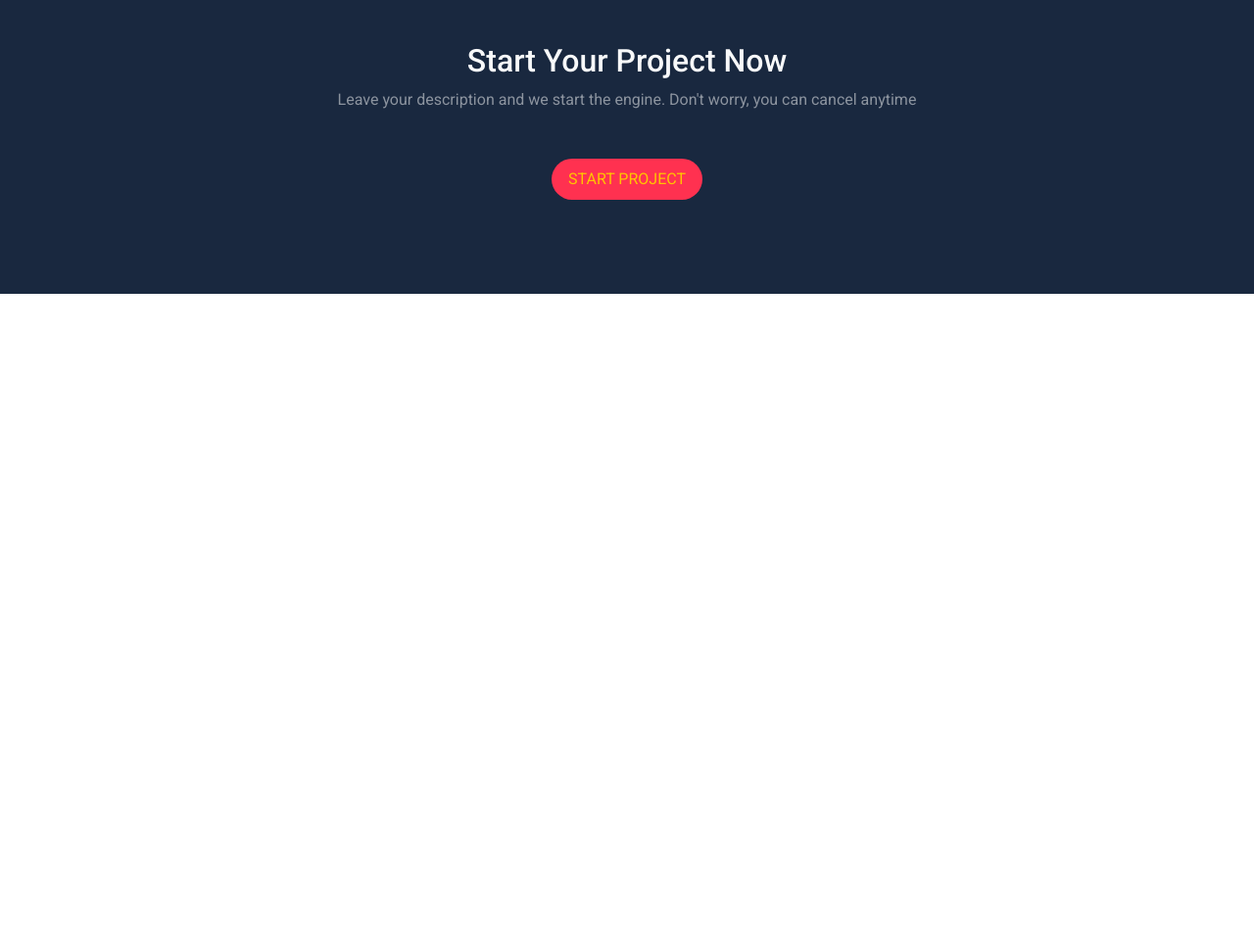
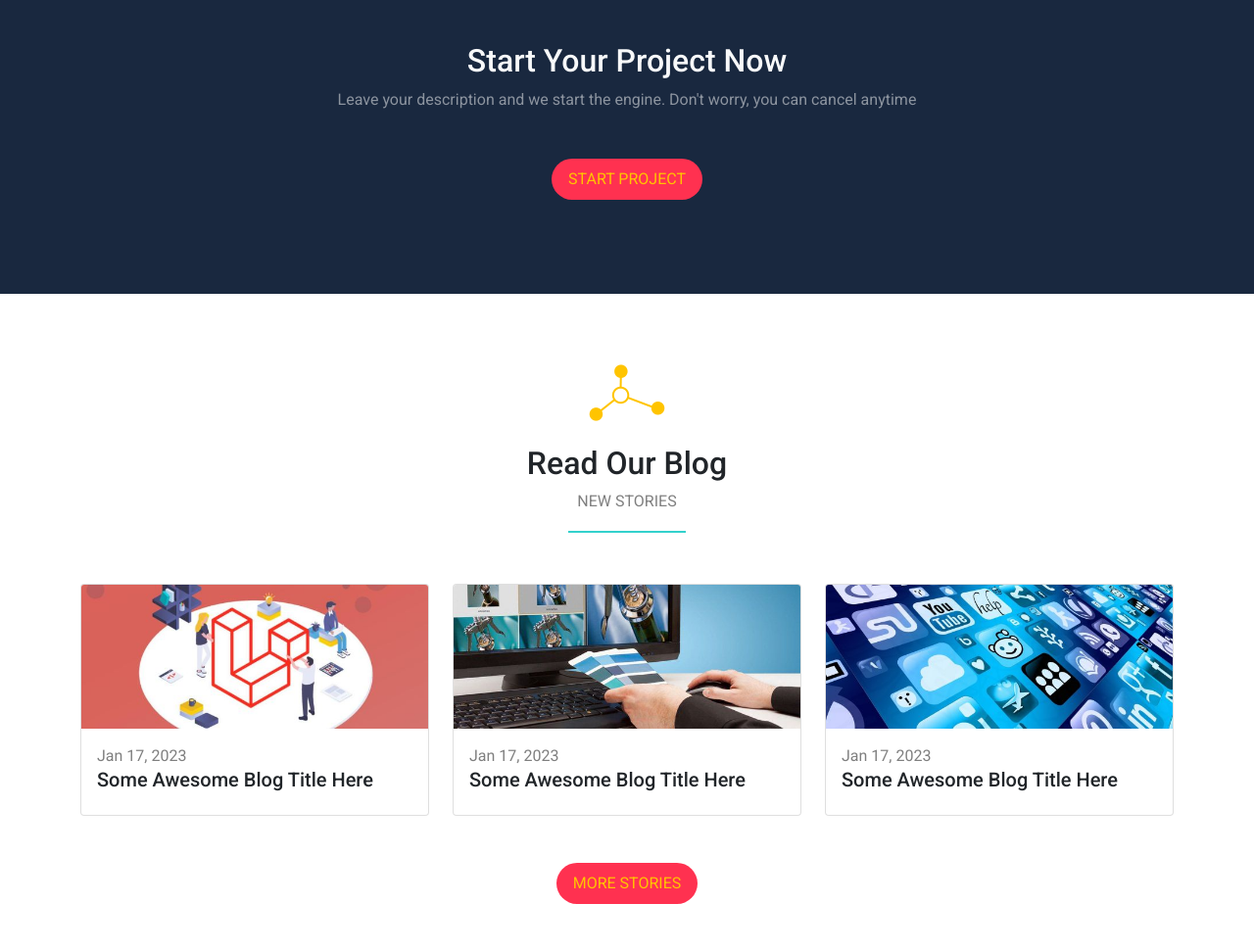
Before and after one commit to billalben/bondi, a plain HTML site: page index.html in a window 1280 px wide. Shown: the part 4214-5185 px from the top of the page at 98% size. Before the commit the page ends 4514 px from the top, so only its background shows below. Drawn offline with Linux system fonts and the light colour scheme.

Commit message:
Create Blog Section

```diff
--- a/index.html
+++ b/index.html
@@ -240,7 +240,7 @@
           reiciendis minima deleniti culpa atque. Obcaecati maiores eveniet aut
           optio natus, aliquid suscipit. Nobis, praesentium!
         </p>
-        <div class="row align-items-center">
+        <div class="row gy-5 align-items-center">
           <div class="col-lg-4 mb-4 text-center text-md-start">
             <div class="text">
               <h4>Retina Design</h4>
@@ -283,7 +283,7 @@
           magnam dolore eum reprehenderit eos accusantium neque culpa explicabo
           nostrum?
         </p>
-        <div class="row">
+        <div class="row gy-5">
           <div class="col-md-6 col-lg-3">
             <div class="box bg-white">
               <img class="img-fluid" src="imgs/team-1.png" alt="A Boy Smiles" />
@@ -373,6 +373,52 @@
     </section>
     <!-- End Project -->
 
+    <!-- Start Blog -->
+    <section class="blog py-5">
+      <div class="container">
+        <div class="main-title text-center my-4 position-relative">
+          <img class="mb-4" src="imgs/title.png" alt="" />
+          <h2>Read Our Blog</h2>
+          <p class="text-black-50 text-uppercase">New Stories</p>
+        </div>
+        <div class="row gy-5 py-5">
+          <div class="col-md-6 col-lg-4">
+            <div class="card">
+              <img class="card-img-top" src="./imgs/blog-1.jpg" alt="Blog Post 1">
+              <div class="card-body">
+                <span class="text-black-50">Jan 17, 2023</span>
+                <h5 class="card-title">Some Awesome Blog Title Here</h5>
+              </div>
+            </div>
+          </div>
+          <div class="col-md-6 col-lg-4">
+            <div class="card">
+              <img class="card-img-top" src="./imgs/blog-2.jpg" alt="Blog Post 2">
+              <div class="card-body">
+                <span class="text-black-50">Jan 17, 2023</span>
+                <h5 class="card-title">Some Awesome Blog Title Here</h5>
+              </div>
+            </div>
+          </div>
+          <div class="col-md-6 col-lg-4">
+            <div class="card">
+              <img class="card-img-top" src="./imgs/blog-3.jpg" alt="Blog Post 3">
+              <div class="card-body">
+                <span class="text-black-50">Jan 17, 2023</span>
+                <h5 class="card-title">Some Awesome Blog Title Here</h5>
+              </div>
+            </div>
+          </div>
+        </div>
+        <div class="d-flex justify-content-center">
+          <a class="btn rounded-pill main-btn text-uppercase" href="#"
+          >More Stories</a
+        >
+        </div>
+      </div>
+    </section>
+    <!-- End Blog -->
+
     <script src="js/bootstrap.min.js"></script>
     <script src="js/all.min.js"></script>
   </body>
```
Also changed, not shown: imgs/blog-2.jpg (added), imgs/blog-3.jpg (added).
